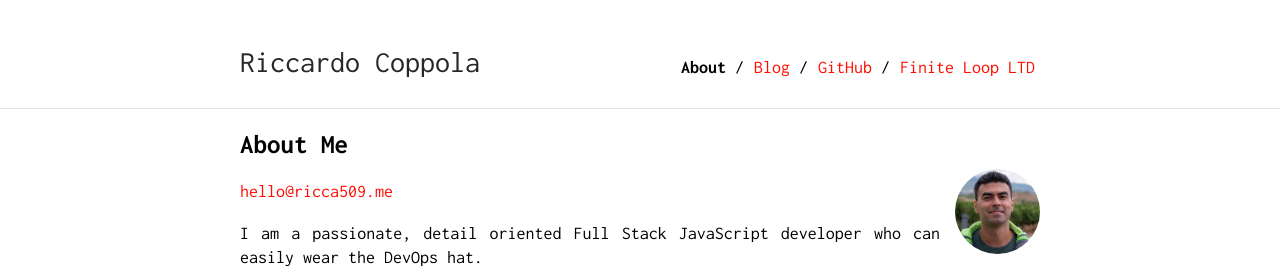
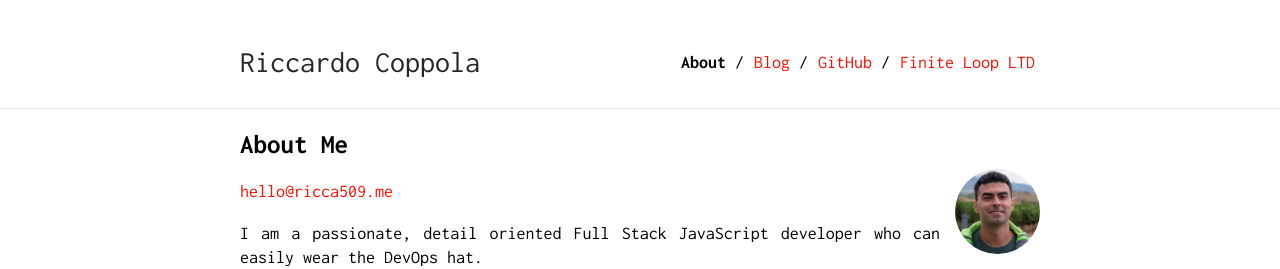
Before and after one commit to ricca509/ricca509.github.io, a Jekyll site: the page built from index.md, in a window 1280 px wide. Shown: the top 269 px of the page. Built offline with Jekyll 4.4.1, drawn with Linux system fonts in a browser that asks for light colours; our own code applies the rules of GitHub Pages for plain Markdown files.

Commit message:
Changes header styles

```diff
--- a/_sass/_style.scss
+++ b/_sass/_style.scss
@@ -43,8 +43,6 @@ hr {
 .navbar-ul {
   display: inline-block;
   margin: 0;
-  padding: 5px 0 5px 0;
-  margin-left: 20px;
 }
 .nav-list {
   list-style-type: none;
```
